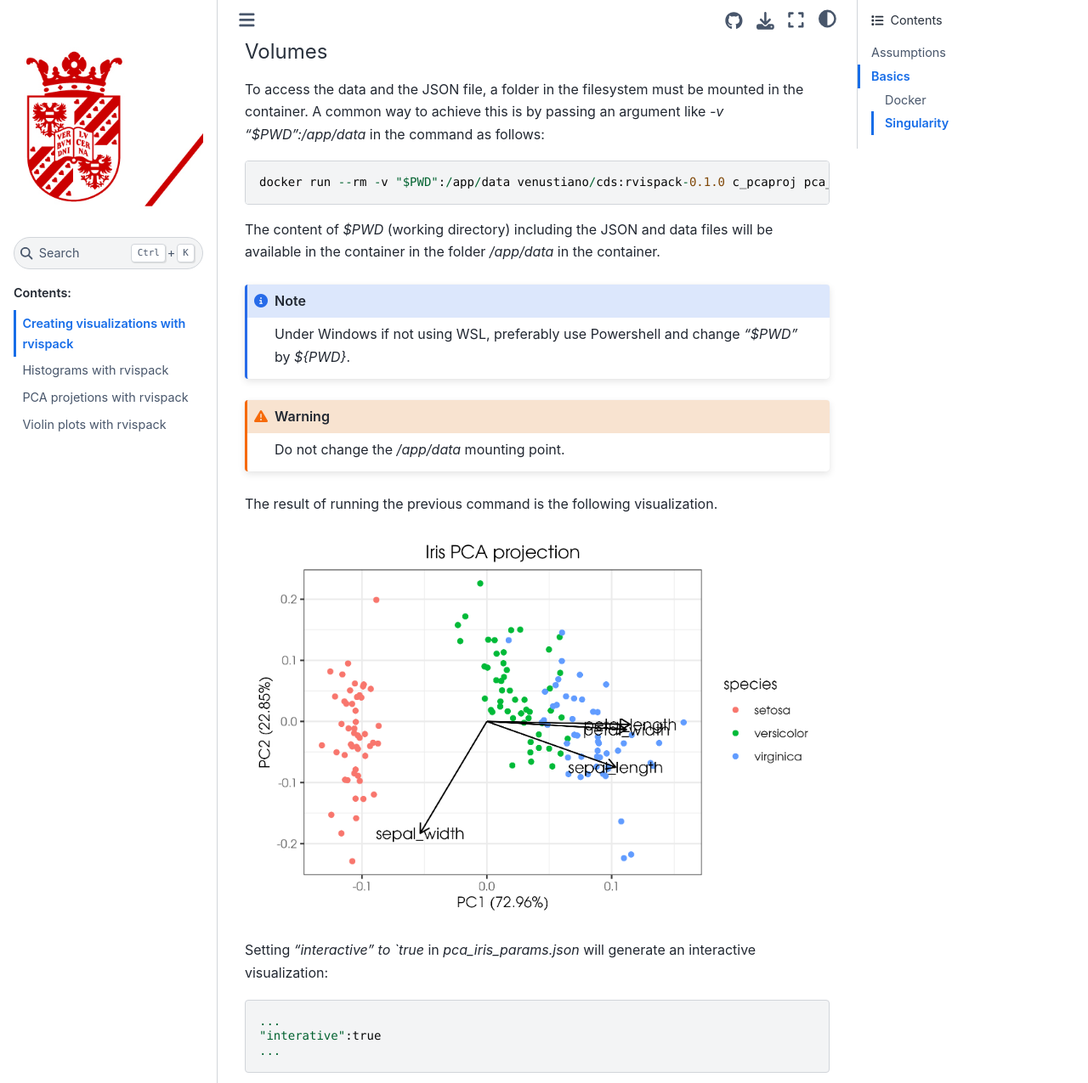
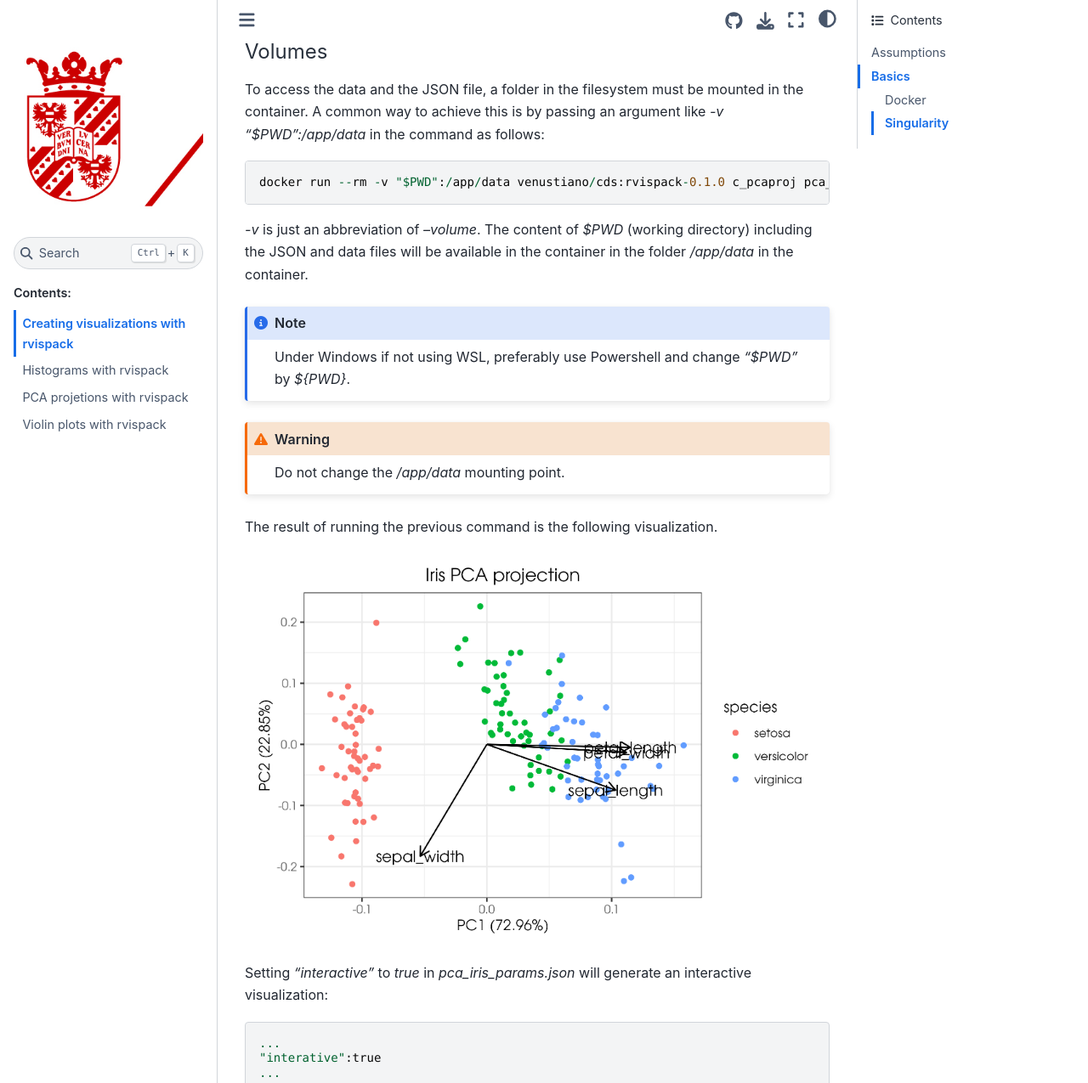
Before and after one commit to rijksuniversiteit-groningen/docker-cds, a Sphinx documentation site: the page built from docs/source/visualization/rvispack/rvispack.rst, in a window 1280 px wide and 1400 px high, scrolled down 2205 px, cut to the strip 0-1275 px from the top of the window. Shown: the whole strip at 85% size. Built offline with Sphinx 7.4.7 and the Sphinx Book theme 1.1.4, drawn with Linux system fonts in a browser that asks for light colours; some of the changed text lies outside the part shown.

Commit message:
improve documentation

```diff
--- a/docs/source/visualization/rvispack/rvispack.rst
+++ b/docs/source/visualization/rvispack/rvispack.rst
@@ -45,7 +45,7 @@ Help
 ++++
 
 The required `name/value` pairs in the JSON file can be displayed by
-adding `<c_function_name> help` in the previous command as follows::
+adding `<c_function_name> help` in the previous command, as follows::
 
   docker run --rm venustiano/cds:rvispack-0.1.0 c_pcaproj help
 
@@ -112,9 +112,9 @@ follows::
 
   docker run --rm -v "$PWD":/app/data venustiano/cds:rvispack-0.1.0 c_pcaproj pca_iris_params.json
 
-The content of `$PWD` (working directory) including the JSON and data
-files will be available in the container in the folder `/app/data` in
-the container.
+`-v` is just an abbreviation of `--volume`. The content of `$PWD`
+(working directory) including the JSON and data files will be
+available in the container in the folder `/app/data` in the container.
 
 .. note::
 
@@ -132,7 +132,7 @@ visualization.
   :width: 800
   :alt: pca projection result
 
-Setting `"interactive" to `true` in `pca_iris_params.json` will
+Setting `"interactive"` to `true` in `pca_iris_params.json` will
 generate an interactive visualization::
 
   ...
```
